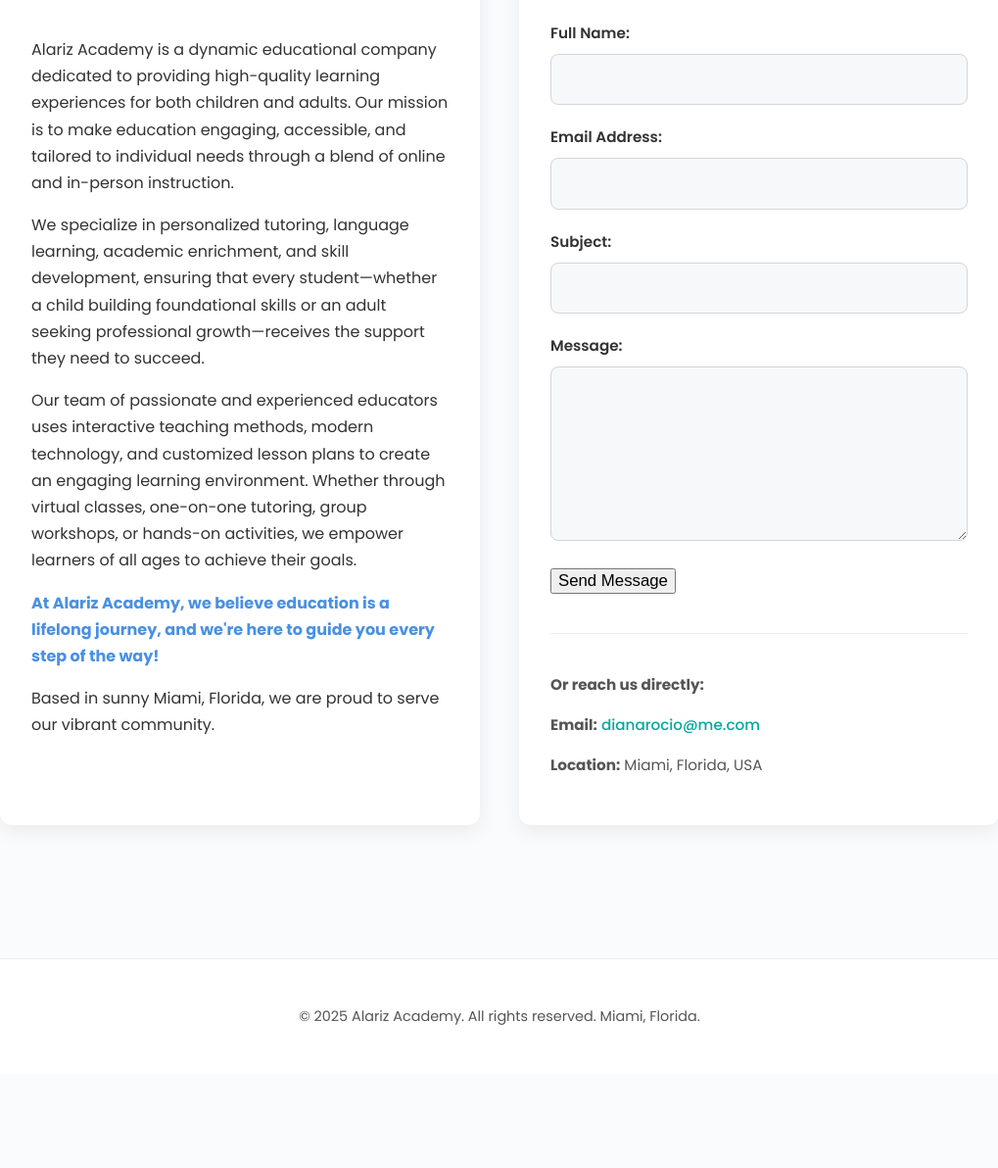
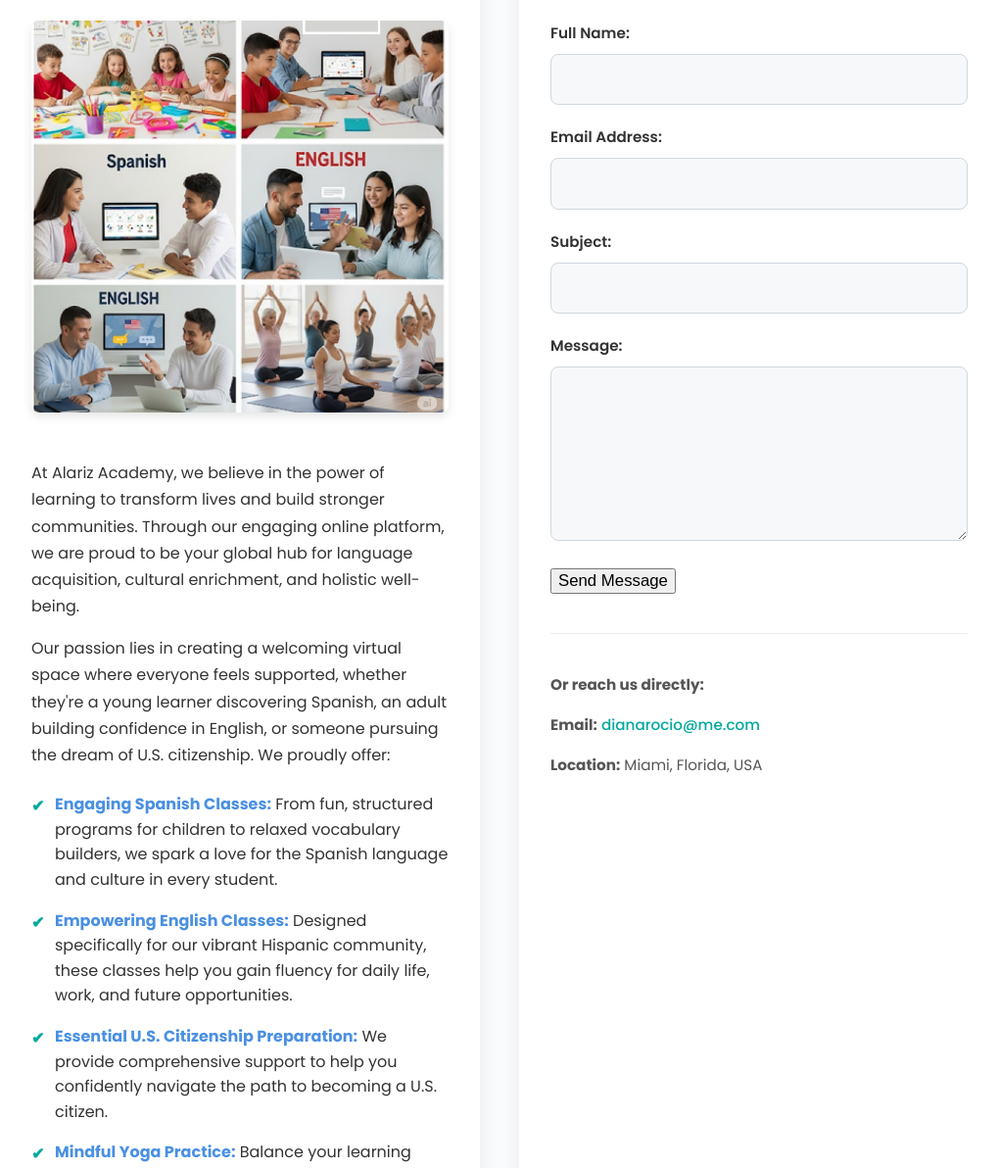
Before and after one commit to Joeviv/alarizacademy-site, an Astro site: page /contact in a window 1280 px wide. Shown: the part 537-1729 px from the top of the page at 98% size, without its empty margins (130-1149 px from the left). Before the commit the page ends 1633 px from the top, so only its background shows below. Built offline with nearby package versions, Linux system fonts and the light colour scheme; Astro itself is replaced by a stand-in of ours.

Commit message:
Update Contact Us page with new text and collage image

```diff
--- a/src/pages/contact.astro
+++ b/src/pages/contact.astro
@@ -3,12 +3,11 @@
 import BaseLayout from '../layouts/BaseLayout.astro';
 const pageTitle = "Contact Us & About Us";
 
-// IMPORTANT: Replace 'YOUR_FORMSPREE_ENDPOINT_HERE' with your actual Formspree endpoint URL later
-const formspreeEndpoint = "https://formspree.io/f/manjwknl"; // Example: "https://formspree.io/f/your_unique_code"
+// Your Formspree endpoint is now hardcoded here from our last session.
+const formspreeEndpoint = "https://formspree.io/f/manjwknl";
 
-// Placeholder for an "About Us" image, if you want one here.
-// Place it in public/images/home/ or public/images/contact/
-const aboutUsImage = "/images/home/who-we-are-team.jpg"; // Example, reuse or get a new one
+// New image for the "About Us" section.
+const aboutUsImage = "/images/contact/about-us-collage.jpg";
 ---
 <BaseLayout title={pageTitle}>
   <div class="contact-page-container">
@@ -22,13 +21,23 @@
       <!-- About Us Section -->
       <section id="about-us-content" class="page-section content-card">
         <h2 class="section-title-alt">Who We Are</h2>
-        <!-- If you have an 'About Us' image, uncomment and adjust: -->
-        <!-- <img src={aboutUsImage} alt="The Alariz Academy Team" class="content-image-contact"/> -->
-        <p>Alariz Academy is a dynamic educational company dedicated to providing high-quality learning experiences for both children and adults. Our mission is to make education engaging, accessible, and tailored to individual needs through a blend of online and in-person instruction.</p>
-        <p>We specialize in personalized tutoring, language learning, academic enrichment, and skill development, ensuring that every student—whether a child building foundational skills or an adult seeking professional growth—receives the support they need to succeed.</p>
-        <p>Our team of passionate and experienced educators uses interactive teaching methods, modern technology, and customized lesson plans to create an engaging learning environment. Whether through virtual classes, one-on-one tutoring, group workshops, or hands-on activities, we empower learners of all ages to achieve their goals.</p>
-        <p><strong>At Alariz Academy, we believe education is a lifelong journey, and we're here to guide you every step of the way!</strong></p>
-        <p>Based in sunny Miami, Florida, we are proud to serve our vibrant community.</p>
+
+        <!-- New image added below -->
+        <img src={aboutUsImage} alt="A collage of Alariz Academy's diverse learning activities" class="content-image-contact"/>
+
+        <!-- New text content below -->
+        <p>At Alariz Academy, we believe in the power of learning to transform lives and build stronger communities. Through our engaging online platform, we are proud to be your global hub for language acquisition, cultural enrichment, and holistic well-being.</p>
+        <p>Our passion lies in creating a welcoming virtual space where everyone feels supported, whether they're a young learner discovering Spanish, an adult building confidence in English, or someone pursuing the dream of U.S. citizenship. We proudly offer:</p>
+
+        <ul class="services-list">
+            <li><strong>Engaging Spanish Classes:</strong> From fun, structured programs for children to relaxed vocabulary builders, we spark a love for the Spanish language and culture in every student.</li>
+            <li><strong>Empowering English Classes:</strong> Designed specifically for our vibrant Hispanic community, these classes help you gain fluency for daily life, work, and future opportunities.</li>
+            <li><strong>Essential U.S. Citizenship Preparation:</strong> We provide comprehensive support to help you confidently navigate the path to becoming a U.S. citizen.</li>
+            <li><strong>Mindful Yoga Practice:</strong> Balance your learning journey with invigorating and calming yoga sessions that nurture both body and mind.</li>
+        </ul>
+
+        <p>Join our diverse and supportive online community, where learning is an adventure and every step forward is celebrated. We're more than just classes; we're a place to connect, achieve, and thrive, wherever you are in the world.</p>
+
       </section>
 
       <!-- Contact Form Section -->
@@ -130,13 +139,36 @@
       margin-bottom: 1rem;
       color: var(--text-dark);
     }
+
+    .services-list {
+        list-style-type: none; /* Removes default bullets */
+        padding-left: 0;
+        margin: 1.5rem 0;
+    }
+    .services-list li {
+        padding-left: 1.5rem;
+        position: relative;
+        margin-bottom: 1rem;
+        font-size: 1rem;
+        line-height: 1.6;
+    }
+    /* Creates a custom bullet for the list */
+    .services-list li::before {
+        content: '✔'; /* You can use other symbols like '✓' or '•' */
+        position: absolute;
+        left: 0;
+        top: 2px;
+        color: var(--secondary-teal);
+        font-weight: bold;
+    }
+
     #about-us-content strong {
       color: var(--primary-blue);
     }
-    .content-image-contact { /* Style for a potential 'About Us' image */
+    .content-image-contact {
         width: 100%;
-        max-height: 300px;
-        object-fit: cover;
+        max-height: 400px; /* Increased height a bit */
+        object-fit: cover; /* This will crop the image to fit the container */
         border-radius: 8px;
         margin-bottom: 1.5rem;
         box-shadow: 0 4px 10px rgba(0,0,0,0.1);
```
Also changed, not shown: public/images/contact/about-us-collage.jpg (added).
